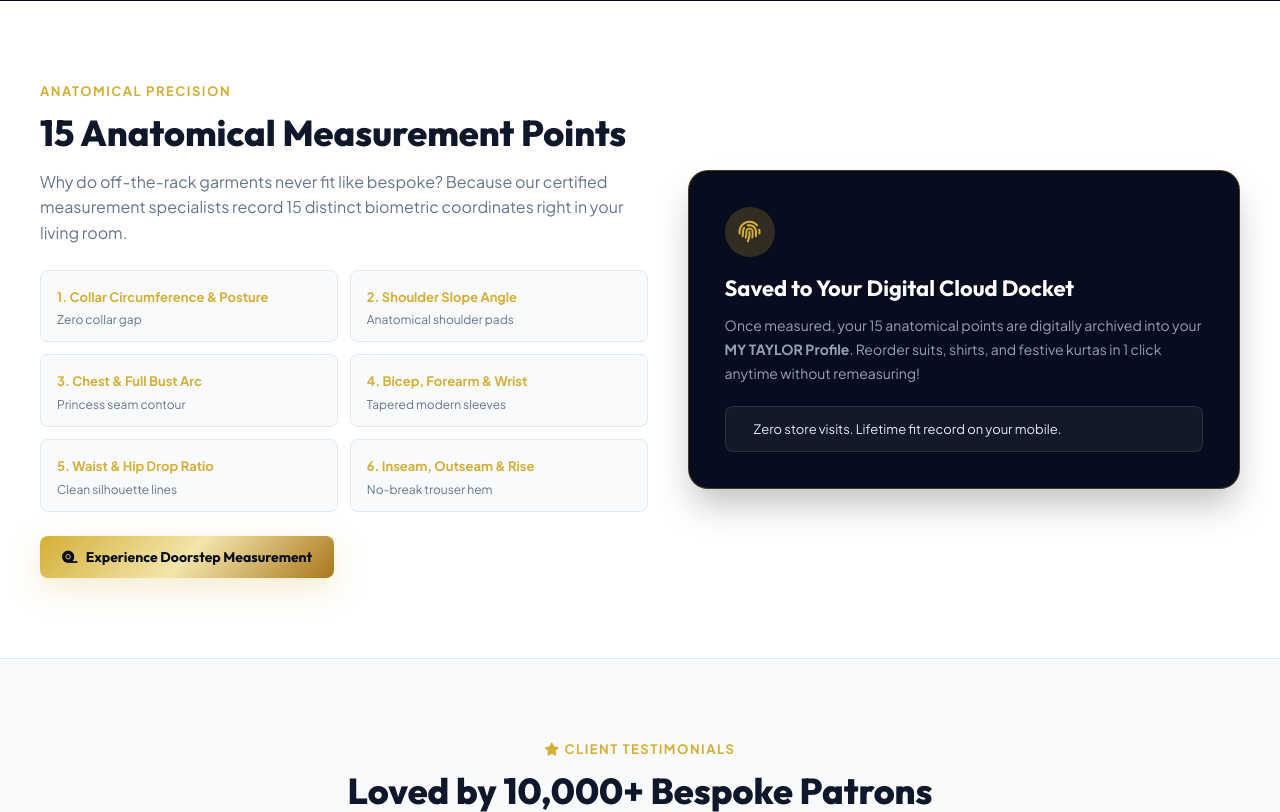
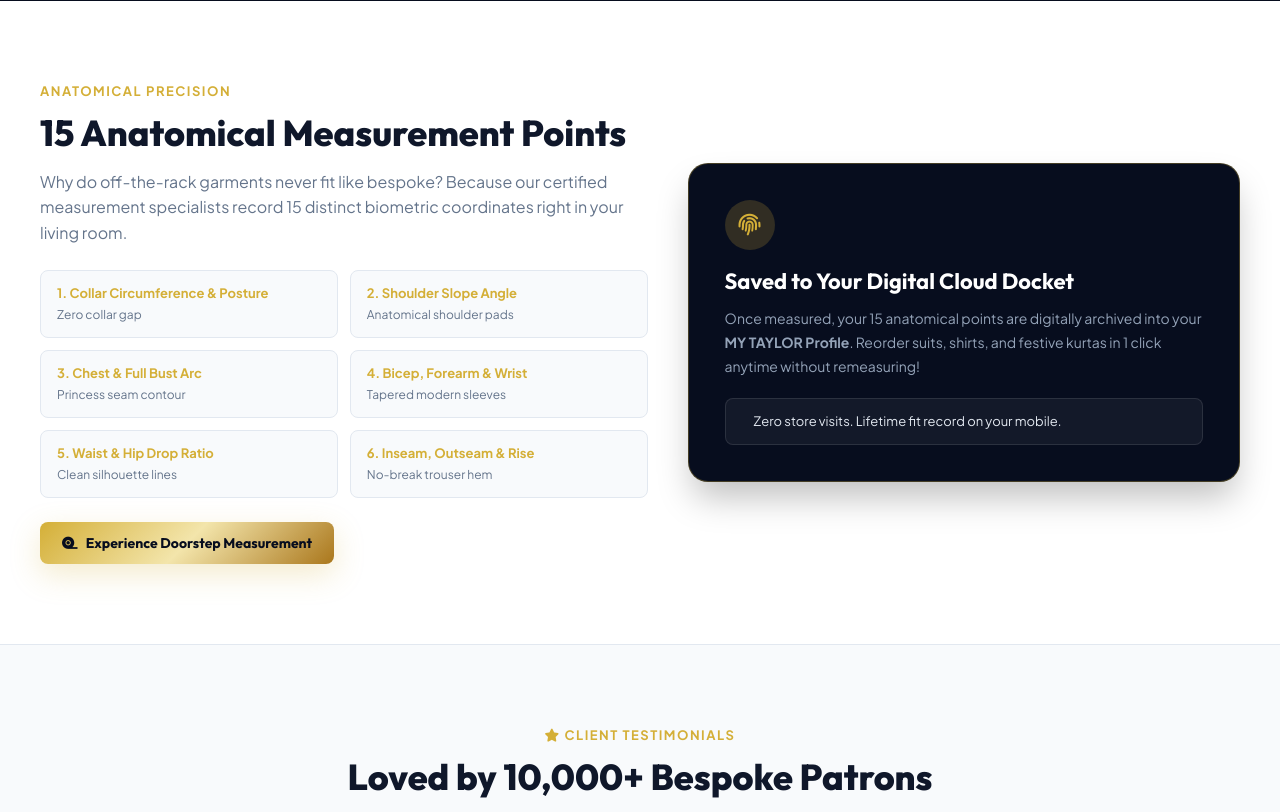
Before and after one commit to akhtarhussain786/my_taylor_apps, a PHP site: page / in a window 1280 px wide. Shown: the part 3237-4049 px from the top of the page. Run offline with PHP 8.4, Linux system fonts and the light colour scheme; data that the repository does not hold is empty; some libraries are stand-ins or nearby versions; some web fonts are replaced.

Commit message:
Fix 15 measurement points desktop & mobile grid layout and add cache busting for CSS

```diff
--- a/admin/includes/admin_header.php
+++ b/admin/includes/admin_header.php
@@ -35,8 +35,8 @@ $activeStaffCount = (int)$pdo->query("SELECT COUNT(*) FROM `users` WHERE `role`
 
   <!-- FontAwesome 6 & Google Fonts -->
   <link rel="stylesheet" href="https://cdnjs.cloudflare.com/ajax/libs/font-awesome/6.4.2/css/all.min.css">
-  <link rel="stylesheet" href="<?= APP_URL ?>/assets/css/style.css">
-  <link rel="stylesheet" href="<?= APP_URL ?>/assets/css/admin.css">
+  <link rel="stylesheet" href="<?= APP_URL ?>/assets/css/style.css?v=<?= time() ?>">
+  <link rel="stylesheet" href="<?= APP_URL ?>/assets/css/admin.css?v=<?= time() ?>">
 </head>
 <body class="admin-body">
 
--- a/includes/header.php
+++ b/includes/header.php
@@ -22,7 +22,7 @@ $whatsappNo = getSetting('company_whatsapp', '9800000000');
 
   <!-- FontAwesome & Custom Sartorial CSS -->
   <link rel="stylesheet" href="https://cdnjs.cloudflare.com/ajax/libs/font-awesome/6.4.2/css/all.min.css">
-  <link rel="stylesheet" href="<?= APP_URL ?>/assets/css/style.css">
+  <link rel="stylesheet" href="<?= APP_URL ?>/assets/css/style.css?v=<?= time() ?>">
 
   <!-- GSAP & ScrollTrigger Animation Engine -->
   <script src="https://cdnjs.cloudflare.com/ajax/libs/gsap/3.12.5/gsap.min.js"></script>
--- a/index.php
+++ b/index.php
@@ -381,35 +381,35 @@ try {
 <!-- 6. 15-Point Digital Doorstep Measurement Quality -->
 <section class="section gsap-reveal-section measurement-section" style="padding: 80px 0; background:#FFFFFF;">
   <div class="container">
-    <div class="measurement-layout">
+    <div class="measurement-layout" style="display:grid; grid-template-columns: 1.1fr 1fr; gap:40px; align-items:center;">
       <div>
         <span class="section-tag">Anatomical Precision</span>
         <h2 class="section-title">15 Anatomical Measurement Points</h2>
         <p class="section-desc">Why do off-the-rack garments never fit like bespoke? Because our certified measurement specialists record 15 distinct biometric coordinates right in your living room.</p>
 
-        <div class="measurement-points-grid">
-          <div class="measurement-point-card">
-            <strong style="color:var(--gold-primary); font-size:13px;">1. Collar Circumference & Posture</strong>
+        <div class="measurement-points-grid" style="display:grid; grid-template-columns: 1fr 1fr; gap:12px; margin-top:24px;">
+          <div class="measurement-point-card" style="background:#F8FAFC; border:1px solid #E2E8F0; padding:12px 16px; border-radius:8px;">
+            <strong style="color:var(--gold-primary); font-size:13px; display:block;">1. Collar Circumference & Posture</strong>
             <p style="font-size:12px; color:#64748B; margin:2px 0 0;">Zero collar gap</p>
           </div>
-          <div class="measurement-point-card">
-            <strong style="color:var(--gold-primary); font-size:13px;">2. Shoulder Slope Angle</strong>
+          <div class="measurement-point-card" style="background:#F8FAFC; border:1px solid #E2E8F0; padding:12px 16px; border-radius:8px;">
+            <strong style="color:var(--gold-primary); font-size:13px; display:block;">2. Shoulder Slope Angle</strong>
             <p style="font-size:12px; color:#64748B; margin:2px 0 0;">Anatomical shoulder pads</p>
           </div>
-          <div class="measurement-point-card">
-            <strong style="color:var(--gold-primary); font-size:13px;">3. Chest & Full Bust Arc</strong>
+          <div class="measurement-point-card" style="background:#F8FAFC; border:1px solid #E2E8F0; padding:12px 16px; border-radius:8px;">
+            <strong style="color:var(--gold-primary); font-size:13px; display:block;">3. Chest & Full Bust Arc</strong>
             <p style="font-size:12px; color:#64748B; margin:2px 0 0;">Princess seam contour</p>
           </div>
-          <div class="measurement-point-card">
-            <strong style="color:var(--gold-primary); font-size:13px;">4. Bicep, Forearm & Wrist</strong>
+          <div class="measurement-point-card" style="background:#F8FAFC; border:1px solid #E2E8F0; padding:12px 16px; border-radius:8px;">
+            <strong style="color:var(--gold-primary); font-size:13px; display:block;">4. Bicep, Forearm & Wrist</strong>
             <p style="font-size:12px; color:#64748B; margin:2px 0 0;">Tapered modern sleeves</p>
           </div>
-          <div class="measurement-point-card">
-            <strong style="color:var(--gold-primary); font-size:13px;">5. Waist & Hip Drop Ratio</strong>
+          <div class="measurement-point-card" style="background:#F8FAFC; border:1px solid #E2E8F0; padding:12px 16px; border-radius:8px;">
+            <strong style="color:var(--gold-primary); font-size:13px; display:block;">5. Waist & Hip Drop Ratio</strong>
             <p style="font-size:12px; color:#64748B; margin:2px 0 0;">Clean silhouette lines</p>
           </div>
-          <div class="measurement-point-card">
-            <strong style="color:var(--gold-primary); font-size:13px;">6. Inseam, Outseam & Rise</strong>
+          <div class="measurement-point-card" style="background:#F8FAFC; border:1px solid #E2E8F0; padding:12px 16px; border-radius:8px;">
+            <strong style="color:var(--gold-primary); font-size:13px; display:block;">6. Inseam, Outseam & Rise</strong>
             <p style="font-size:12px; color:#64748B; margin:2px 0 0;">No-break trouser hem</p>
           </div>
         </div>
```
Also changed, not shown: assets/css/style.css (+69 -64 lines).
